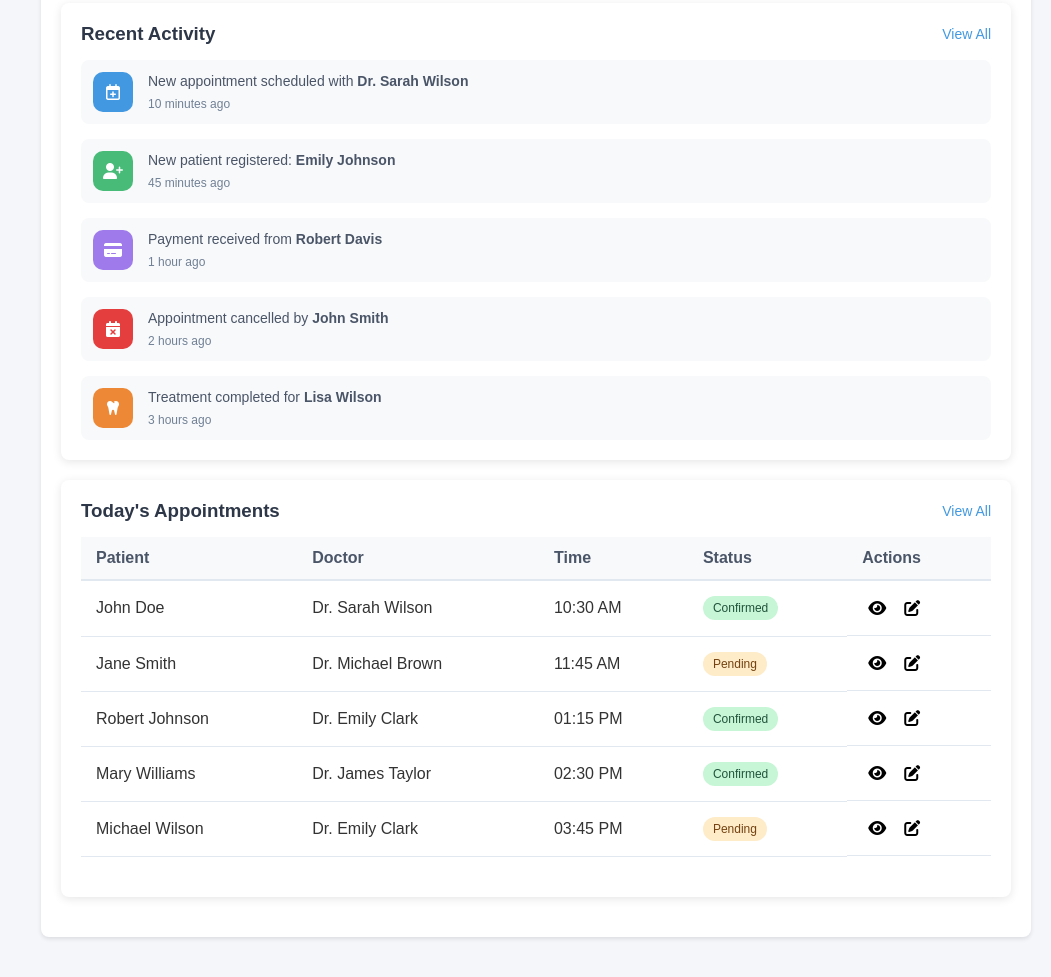
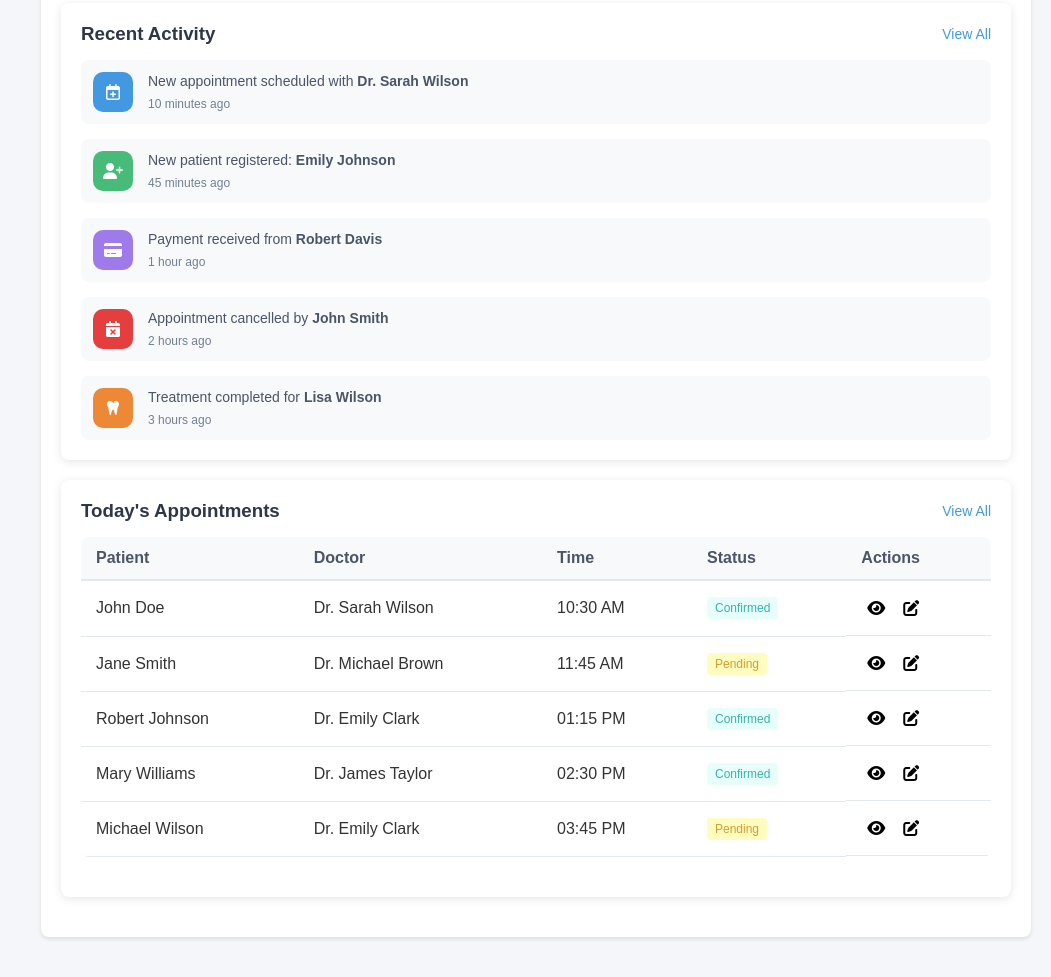
Before and after one commit to dashivam06/VaidehiDental, a plain HTML site: page HTML/dashboard.html in a window 1280 px wide. Shown: the part 919-1896 px from the top of the page, without its empty margins (229-1280 px from the left). Drawn offline with Linux system fonts and the light colour scheme.

Commit message:
remap dashboard

```diff
--- a/HTML/dashboard.html
+++ b/HTML/dashboard.html
@@ -301,15 +301,20 @@
       }
 
       /* Data Table */
+      /* FIXED: Table container styles for proper horizontal scrolling */
       .table-container {
-        max-height: 400px;
-        overflow-y: auto;
+        width: 100%;
+        overflow-x: auto;
         margin-bottom: 20px;
+        border-radius: 8px;
+        /* Remove max-height to prevent vertical scrolling issues */
       }
 
       .data-table {
         width: 100%;
+        min-width: 750px; /* Ensures horizontal scrolling when needed */
         border-collapse: collapse;
+        white-space: nowrap;
       }
 
       .data-table thead {
@@ -334,6 +339,25 @@
 
       .data-table tr:hover {
         background-color: #f8f9fa;
+      }
+
+      /* Status indicators */
+      .status {
+        display: inline-block;
+        padding: 4px 8px;
+        border-radius: 4px;
+        font-size: 12px;
+        font-weight: 500;
+      }
+
+      .status.confirmed {
+        background-color: #e6fffa;
+        color: #38b2ac;
+      }
+
+      .status.pending {
+        background-color: #fefcbf;
+        color: #d69e2e;
       }
 
       /* Action Buttons */
@@ -419,6 +443,31 @@
         .summary-cards {
           grid-template-columns: 1fr;
         }
+      }
+
+      /* FIXED: Removed conflicting overflow settings */
+      .dashboard-content {
+        width: 100%;
+      }
+
+      /* FIXED: Custom scrollbar styles */
+      .table-container::-webkit-scrollbar {
+        height: 6px;
+        width: 6px;
+      }
+
+      .table-container::-webkit-scrollbar-track {
+        background: #f1f1f1;
+        border-radius: 3px;
+      }
+
+      .table-container::-webkit-scrollbar-thumb {
+        background: #c1c1c1;
+        border-radius: 3px;
+      }
+
+      .table-container::-webkit-scrollbar-thumb:hover {
+        background: #a1a1a1;
       }
     </style>
   </head>
@@ -636,7 +685,8 @@
                 <h3>Today's Appointments</h3>
                 <a href="appointments.html" class="view-all">View All</a>
               </div>
-              <div class="table-container scrollbar-hover">
+              <!-- FIXED: Simplified table container structure -->
+              <div class="table-container">
                 <table class="data-table">
                   <thead>
                     <tr>
```
Also changed, not shown: 1 other file.
